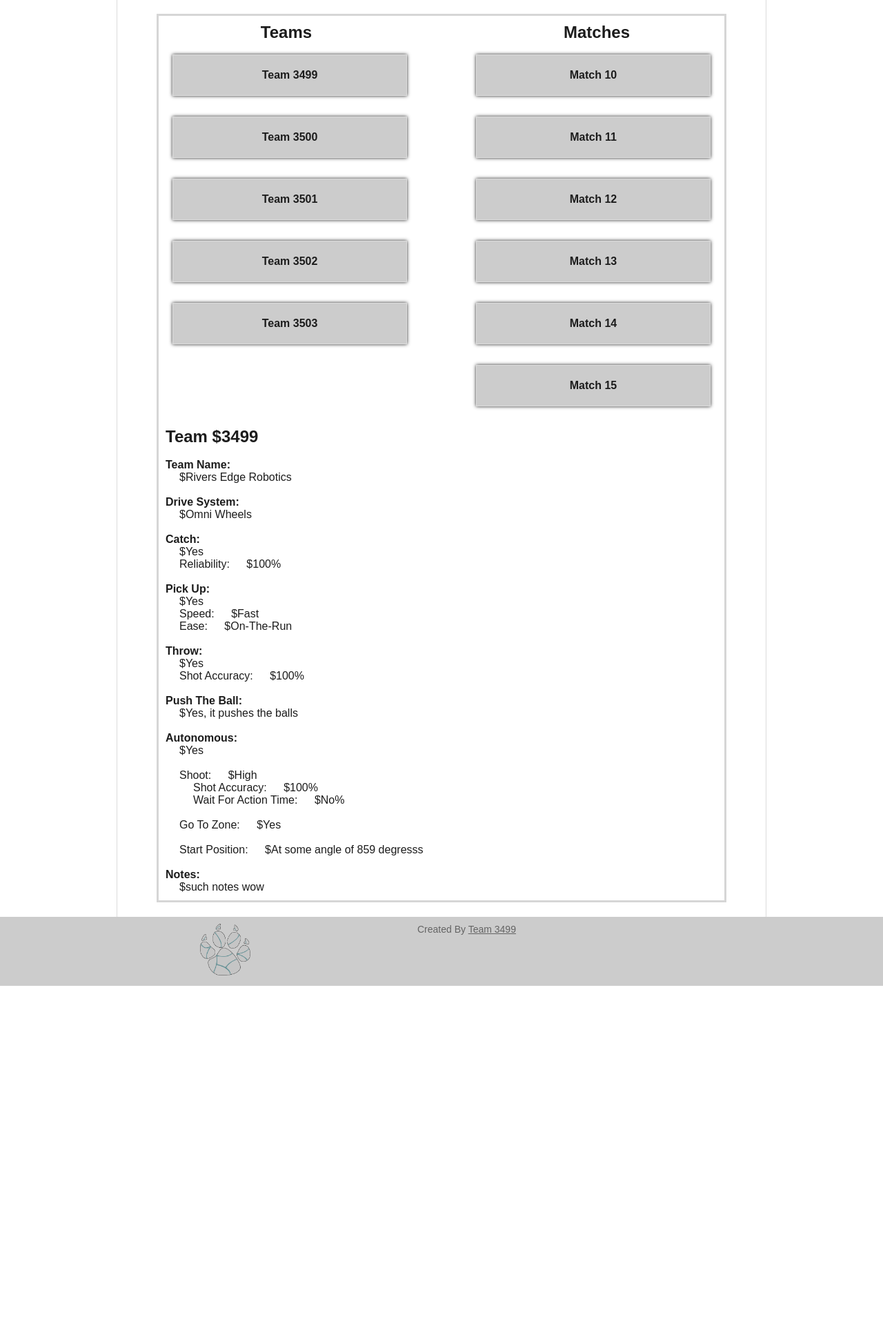
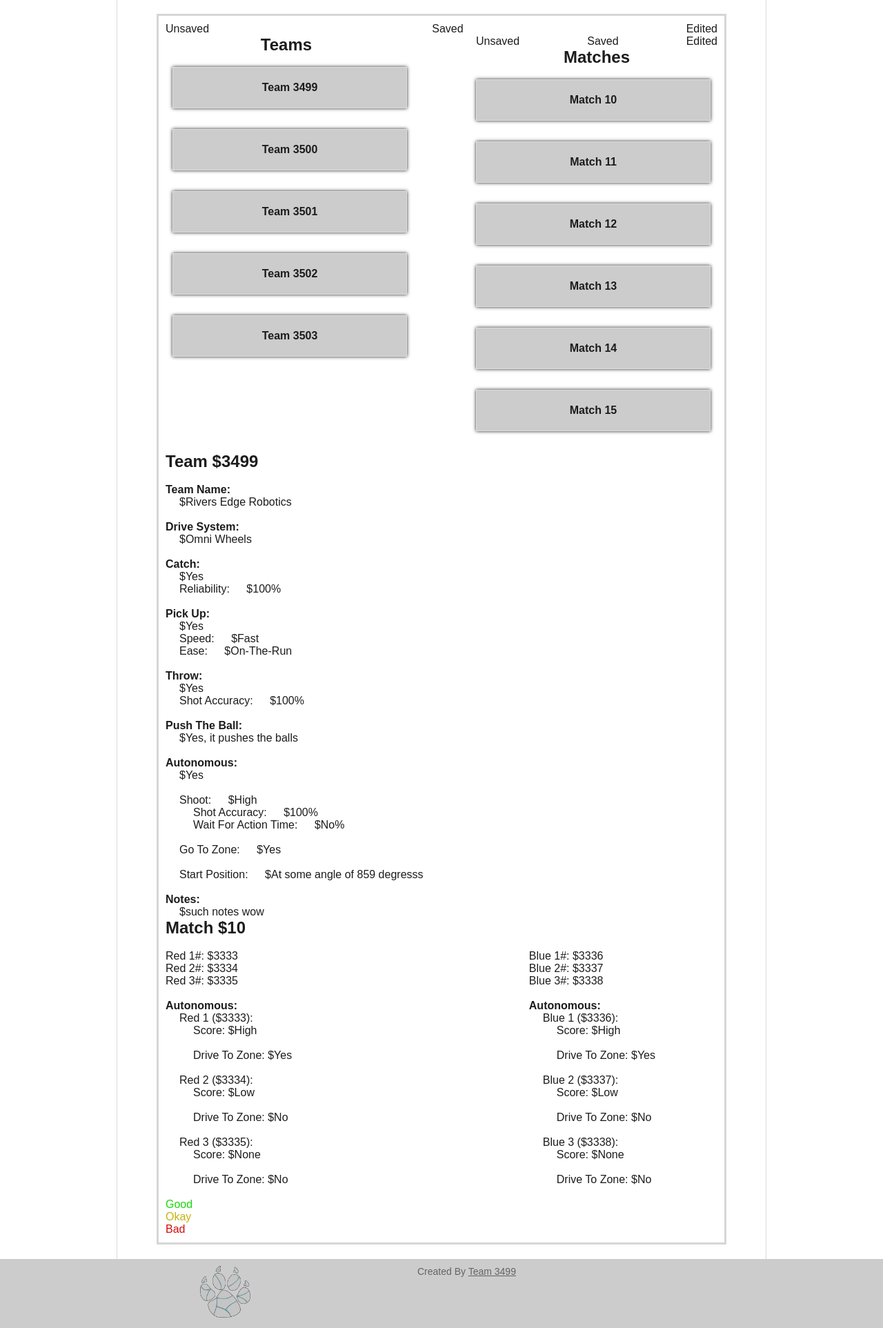
Before and after one commit to team3499/FRC-Scout, a PHP site: page / in a window 1280 px wide. Shown: the part 162-2087 px from the top of the page at 69% size. Before the commit the page ends 1591 px from the top, so only its background shows below. Run offline with PHP 8.4, Linux system fonts and the light colour scheme.

Commit message:
added pagematch,  edited todo, possible color markings for future?

```diff
--- /dev/null
+++ b/pagematch.php
@@ -0,0 +1,70 @@
+    <div class="pageMatch">
+
+    <h2>Match <span>$10</span></h2><br/>
+
+    <div class="left">
+
+        Red 1#: <span>$3333</span><br/>
+        Red 2#: <span>$3334</span><br/>
+        Red 3#: <span>$3335</span>
+
+        <br/><br/>
+        <h4>Autonomous:</h4>
+            <span class="tab1">Red 1 (<span>$3333</span>):</span><br/>
+                <span class="tab2">Score:</span> <span>$High</span>
+
+            <br/><br/>
+            <span class="tab2">Drive To Zone:</span> <span>$Yes</span>
+
+            <br/><br/>
+            <span class="tab1">Red 2 (<span>$3334</span>):</span><br/>
+                <span class="tab2">Score:</span> <span>$Low</span>
+
+            <br/><br/>
+            <span class="tab2">Drive To Zone:</span> <span>$No</span>
+
+            <br/><br/>
+            <span class="tab1">Red 3 (<span>$3335</span>):</span><br/>
+                <span class="tab2">Score:</span> <span>$None</span>
+
+            <br/><br/>
+            <span class="tab2">Drive To Zone:</span> <span>$No</span>
+
+            <br/><br/>
+    </div>
+    <div class="right" style="margin-right:90px;">
+
+        Blue 1#: <span>$3336</span><br/>
+        Blue 2#: <span>$3337</span><br/>
+        Blue 3#: <span>$3338</span>
+
+        <br/><br/>
+        <h4>Autonomous:</h4>
+            <span class="tab1">Blue 1 (<span>$3336</span>):</span><br/>
+                <span class="tab2">Score:</span> <span>$High</span>
+
+            <br/><br/>
+            <span class="tab2">Drive To Zone:</span> <span>$Yes</span>
+
+            <br/><br/>
+            <span class="tab1">Blue 2 (<span>$3337</span>):</span><br/>
+                <span class="tab2">Score:</span> <span>$Low</span>
+
+            <br/><br/>
+            <span class="tab2">Drive To Zone:</span> <span>$No</span>
+
+            <br/><br/>
+            <span class="tab1">Blue 3 (<span>$3338</span>):</span><br/>
+                <span class="tab2">Score:</span> <span>$None</span>
+
+            <br/><br/>
+            <span class="tab2">Drive To Zone:</span> <span>$No</span>
+
+            <br/><br/>
+    </div>
+
+    <br class="clear"/>
+
+
+
+    </div>
--- a/root/css/style.css
+++ b/root/css/style.css
@@ -97,16 +97,6 @@ span.viewTeamBox:hover, span.viewMatchBox:hover{
     width:800px;
     margin:0 auto;
 }
-.optionsTitle{ /* Editing teams and matches */
-    margin:0 auto;
-    width:600px;
-    text-align:center;
-    display:none;
-}
-.options{
-    font-size:18px;
-    font-weight:bold;
-}
 .optionsL{
     float:left;
 }
@@ -199,6 +189,14 @@ span.title {
 .inline{
     display:inline;
 }
+.good{
+    color:#1AD60C;
+}
+.okay{
+    color:#C4B20F;
+}
+.bad{
+    color:#D10C0C;
+}
 h1, h2, h3, h4, h5, h6 {
-    /*font-family:ethnocentric;*/
 }
--- a/root/index.php
+++ b/root/index.php
@@ -44,6 +44,12 @@
                 <?php include("../addteam.php") ?>
                 <?php include("../addmatch.php") ?>
                 <?php include("../pageteam.php") ?>
+                <?php include("../pagematch.php") ?>
+
+                <!-- Test colors -->
+                <p class="good">Good</p>
+                <p class="okay">Okay</p>
+                <p class="bad">Bad</p>
 
             </div>
         </div>
```
Also changed, not shown: 1 other file.
